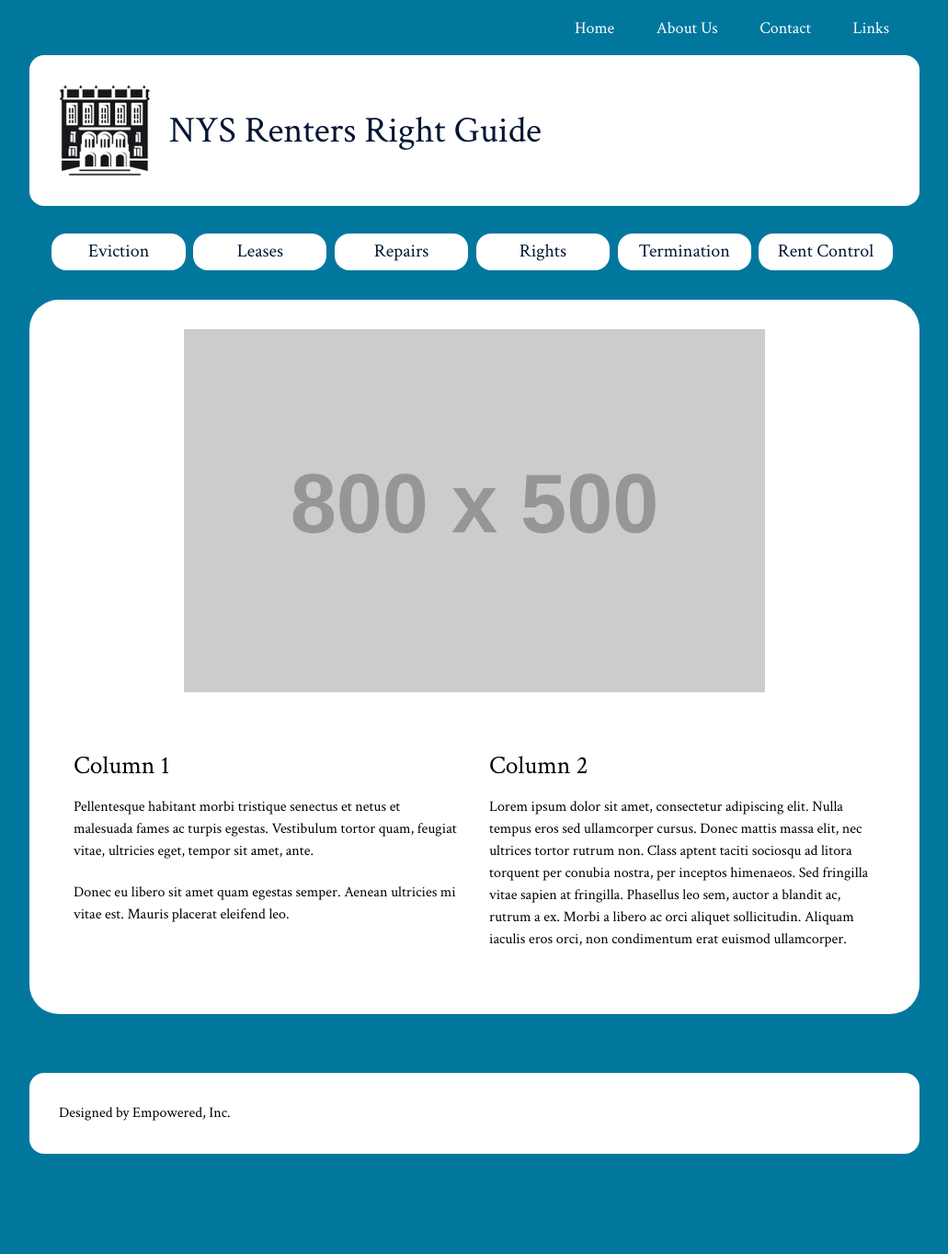
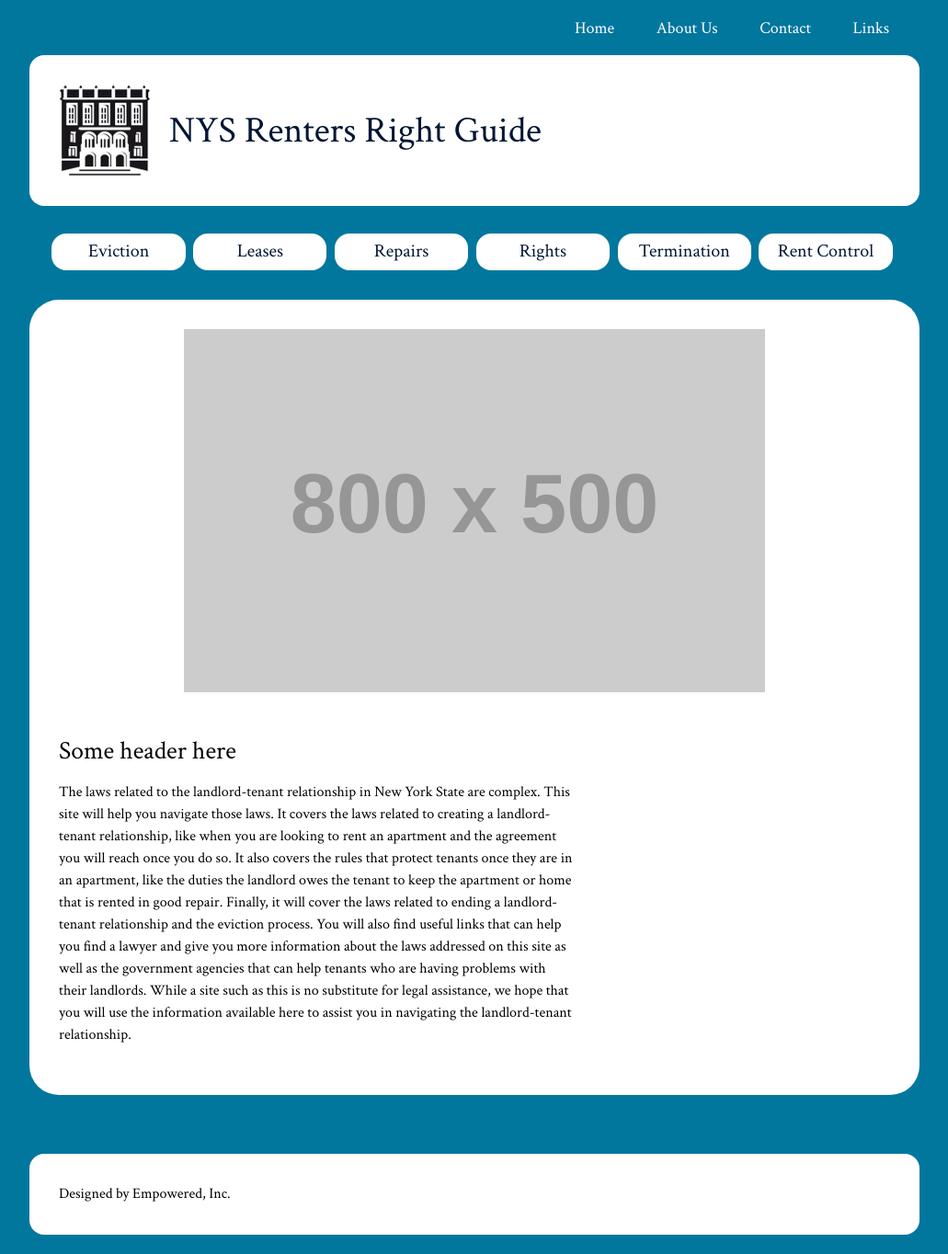
Before and after one commit to iinf362/team2, a Jekyll site: the page built from index.html, in a window 1280 px wide. Shown: the whole page at 92% size, without its empty margins (124-1155 px from the left). Built offline with Jekyll 4.4.1, drawn with Linux system fonts in a browser that asks for light colours; before the commit the page ends 1276 px from its top, so only the background shows below that.

Commit message:
Testing home page
Inserting the intro paragraph and deleting the colomns

```diff
--- a/index.html
+++ b/index.html
@@ -3,14 +3,5 @@ layout: front-page
 title: Home Page
 ---
 
-                    <div class="line cf">
-                        <div class="col">
-                            <h2>Column 1</h2>
-                            <p>Pellentesque habitant morbi tristique senectus et netus et malesuada fames ac turpis egestas. Vestibulum tortor quam, feugiat vitae, ultricies eget, tempor sit amet, ante.<p>
-                        <p>Donec eu libero sit amet quam egestas semper. Aenean ultricies mi vitae est. Mauris placerat eleifend leo.</p>
-                        </div>
-                        <div class="col">
-                            <h2>Column 2</h2>
-                            <p>Lorem ipsum dolor sit amet, consectetur adipiscing elit. Nulla tempus eros sed ullamcorper cursus. Donec mattis massa elit, nec ultrices tortor rutrum non. Class aptent taciti sociosqu ad litora torquent per conubia nostra, per inceptos himenaeos. Sed fringilla vitae sapien at fringilla. Phasellus leo sem, auctor a blandit ac, rutrum a ex. Morbi a libero ac orci aliquet sollicitudin. Aliquam iaculis eros orci, non condimentum erat euismod ullamcorper.</p>
-                        </div>
-                    </div>
+<h2>Some header here</h2>
+<p>The laws related to the landlord-tenant relationship in New York State are complex. This site will help you navigate those laws. It covers the laws related to creating a landlord-tenant relationship, like when you are looking to rent an apartment and the agreement you will reach once you do so. It also covers the rules that protect tenants once they are in an apartment, like the duties the landlord owes the tenant to keep the apartment or home that is rented in good repair. Finally, it will cover the laws related to ending a landlord-tenant relationship and the eviction process. You will also find useful links that can help you find a lawyer and give you more information about the laws addressed on this site as well as the government agencies that can help tenants who are having problems with their landlords. While a site such as this is no substitute for legal assistance, we hope that you will use the information available here to assist you in navigating the landlord-tenant relationship.</p>
```
